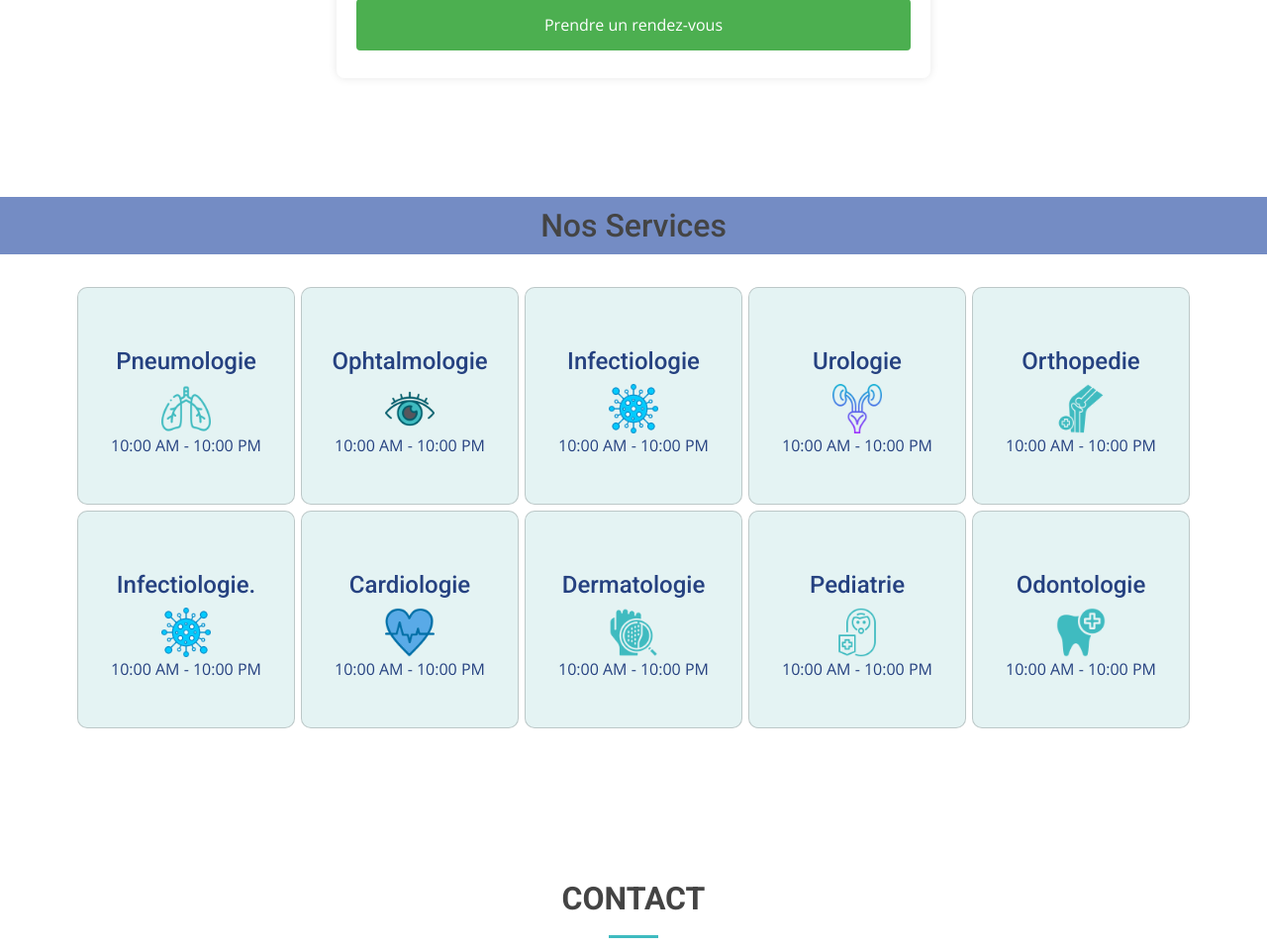
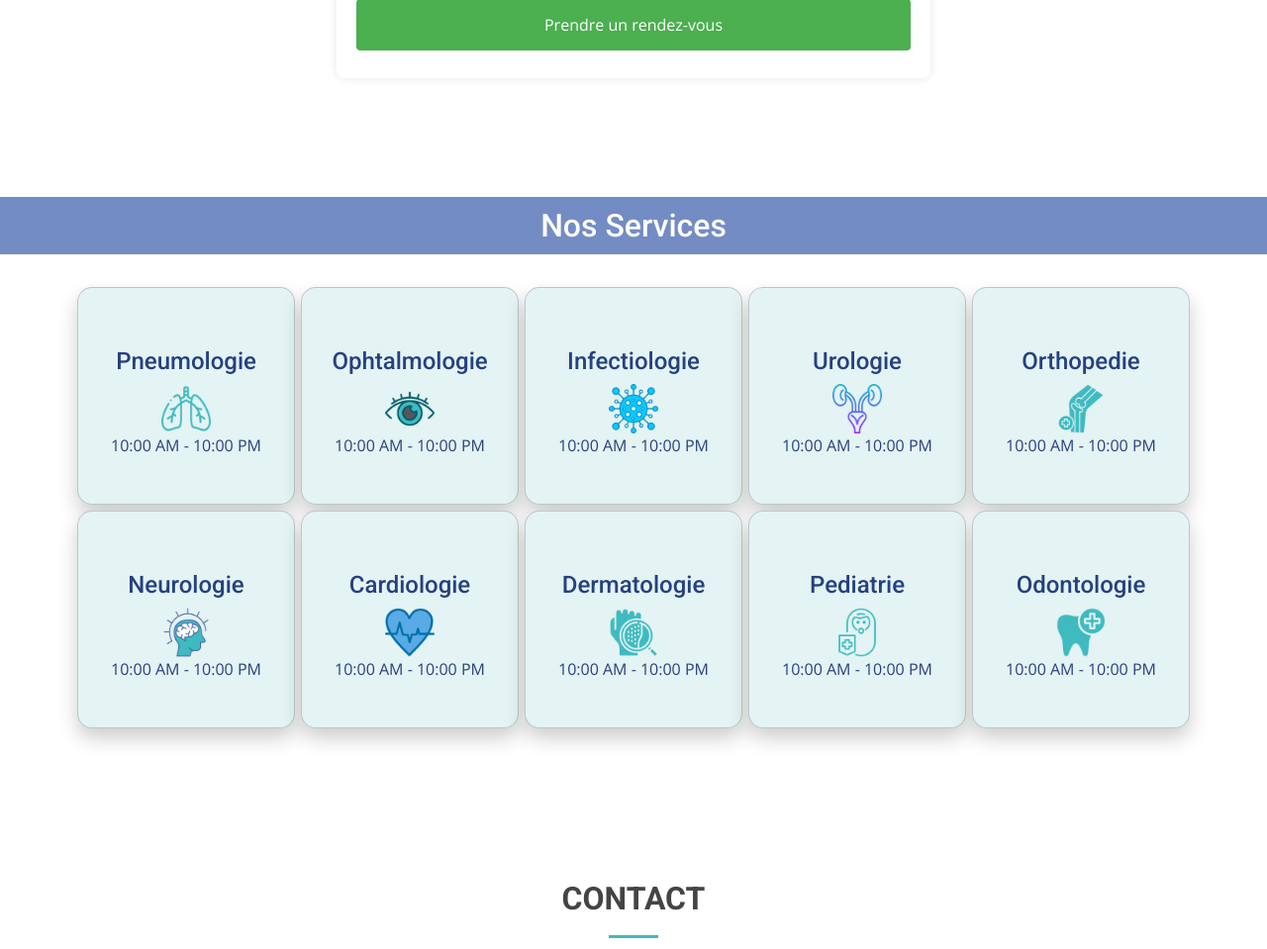
Before and after one commit to Donnidob/reservation, a PHP site: page / in a window 1280 px wide. Shown: the part 2604-3563 px from the top of the page at 99% size. Run offline with PHP 8.4, Linux system fonts and the light colour scheme.

Commit message:
Retouche service

```diff
--- a/assets/css/style.css
+++ b/assets/css/style.css
@@ -719,7 +719,9 @@ section {
 .title {
   text-align: center;
   background-color: #748cc4;
+  color: #fff;
   padding: 10px;
+  margin-bottom: 20px;
 }
 
 .Boite {
@@ -734,7 +736,8 @@ section {
   width: 220px;
   height: 220px;
   display: inline-block;
-  border-radius: 10px;
+  border-radius: 15px;
+    box-shadow: 0px 10px 20px rgba(0, 0, 0, 0.2);
   text-align: center;
   padding: 60px 20px;
   margin: 3px;
@@ -747,6 +750,8 @@ section {
   background-color: #618bad;
   color: #fefffe;
   transition: 0.4s;
+  transform: translateY(-5px);
+    box-shadow: 0 8px 16px rgba(0, 0, 0, 0.2);
 }
 
 .card img {
--- a/index.html
+++ b/index.html
@@ -660,8 +660,8 @@
             <p>10:00 AM - 10:00 PM</p>
           </div>
           <div class="card">
-            <h4>Infectiologie.</h4>
-            <img src="assets/img/Img-Service/Infectiologie.png" alt="">
+            <h4>Neurologie</h4>
+            <img src="assets/img/Img-Service/Neurologie.png" alt="">
             <p>10:00 AM - 10:00 PM</p>
           </div>
           <div class="card">
```
